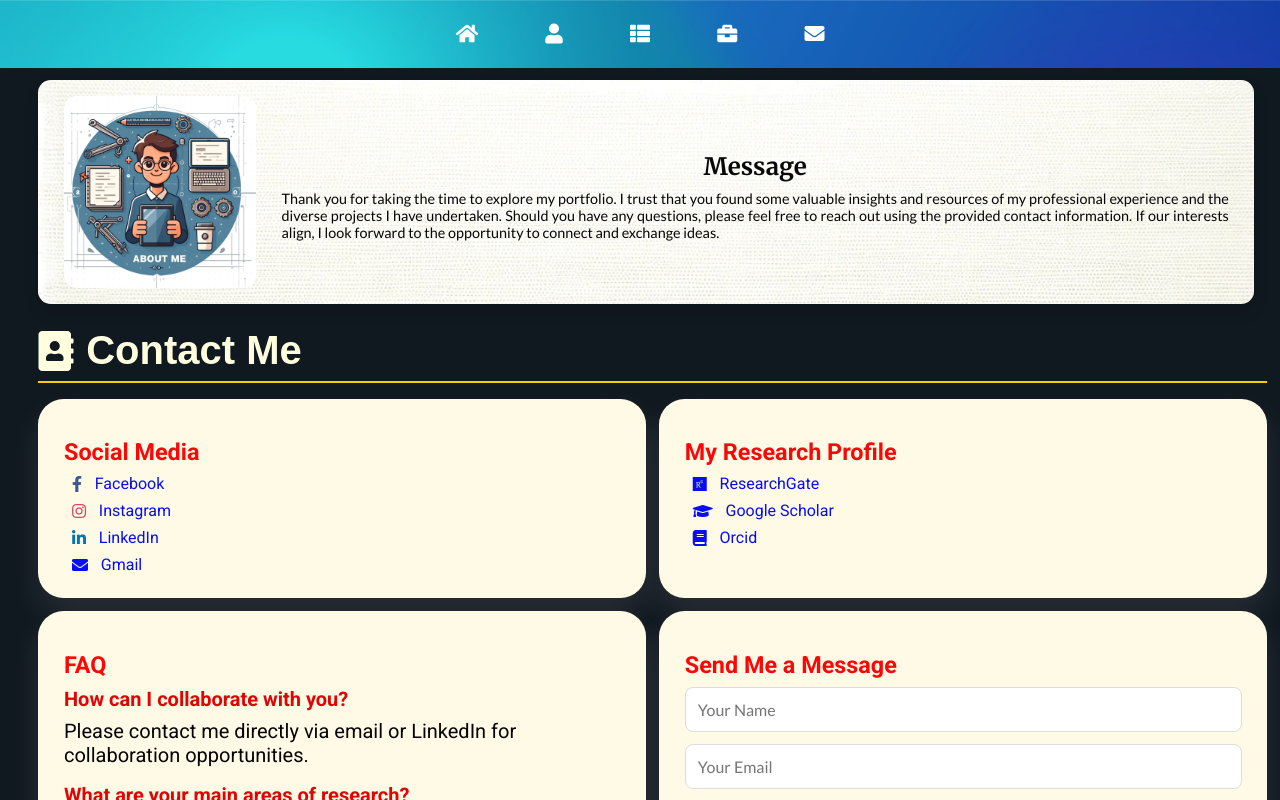
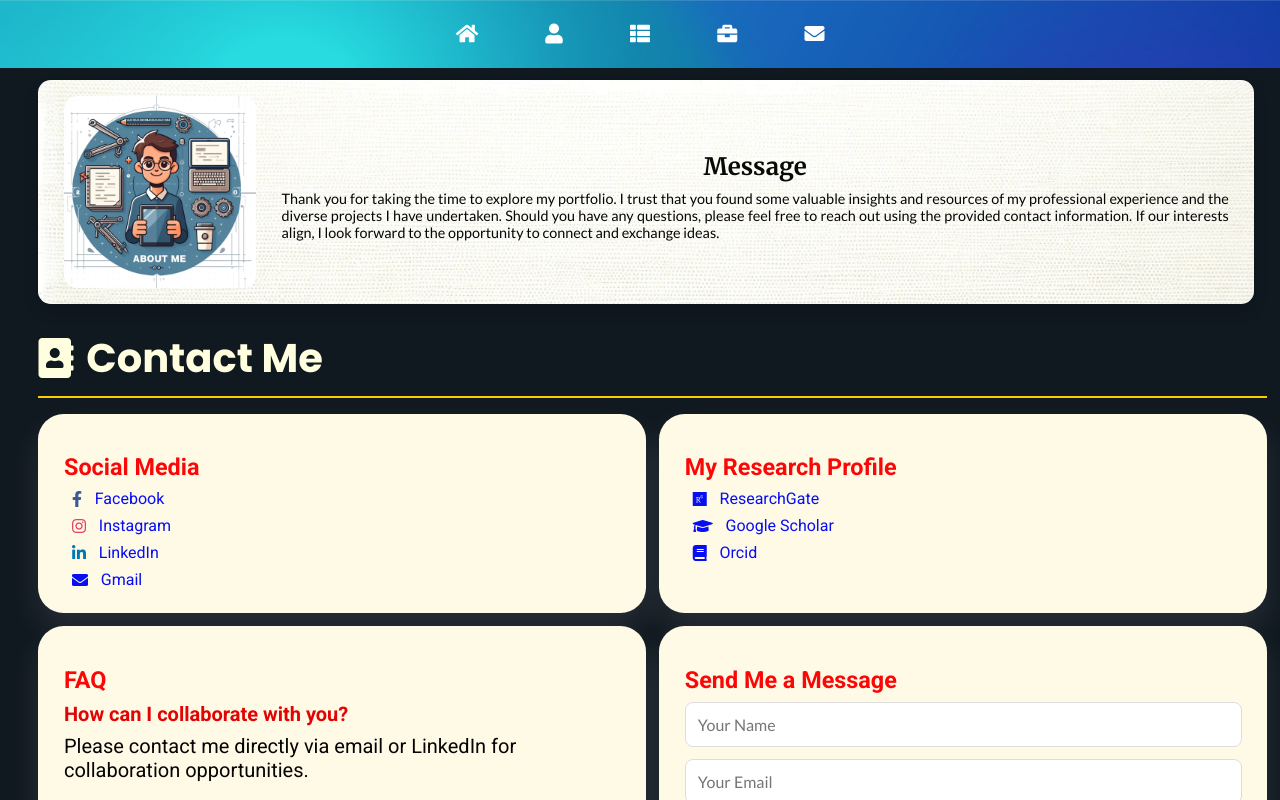
Before and after one commit to ramesh2056/myportfolio, a plain HTML site: page contact.html in a window 1280 px wide. Drawn offline with Linux system fonts and the light colour scheme; a web font is replaced by a local one.

Commit message:
modify the text

```diff
--- a/contact.css
+++ b/contact.css
@@ -2,6 +2,8 @@
 @import url('https://fonts.googleapis.com/css2?family=Bebas+Neue&family=Kanit:ital,wght@0,100;0,200;0,300;0,400;0,500;0,600;0,700;0,800;0,900;1,100;1,300;1,400;1,500;1,600;1,700;1,800;1,900&family=Roboto:ital,wght@0,100;0,300;0,400;0,500;0,700;0,900&display=swap');
 @import url('https://fonts.googleapis.com/css2?family=Open+Sans:ital,wght@0,300..800;1,300..800&display=swap');
 @import url('https://fonts.googleapis.com/css2?family=Lato:wght@300;400;700&family=Merriweather:wght@300;400;700&display=swap');
+@import url('https://fonts.googleapis.com/css2?family=Lora:ital,wght@0,400;0,700;1,400;1,700&family=Poppins:wght@300;400;600;700&display=swap');
+
 
 
 /* General body and HTML styles */
--- a/portfolio.css
+++ b/portfolio.css
@@ -2,6 +2,8 @@
 @import url('https://fonts.googleapis.com/css2?family=Open+Sans:wght@300;400;600;700&display=swap');
 @import url('https://fonts.googleapis.com/css2?family=Bebas+Neue&display=swap');
 @import url('https://fonts.googleapis.com/css2?family=Lato:wght@300;400;700&family=Merriweather:wght@300;400;700&display=swap');
+@import url('https://fonts.googleapis.com/css2?family=Lora:ital,wght@0,400;0,700;1,400;1,700&family=Poppins:wght@300;400;600;700&display=swap');
+
 
 html, body {
     height: 100%;
```
